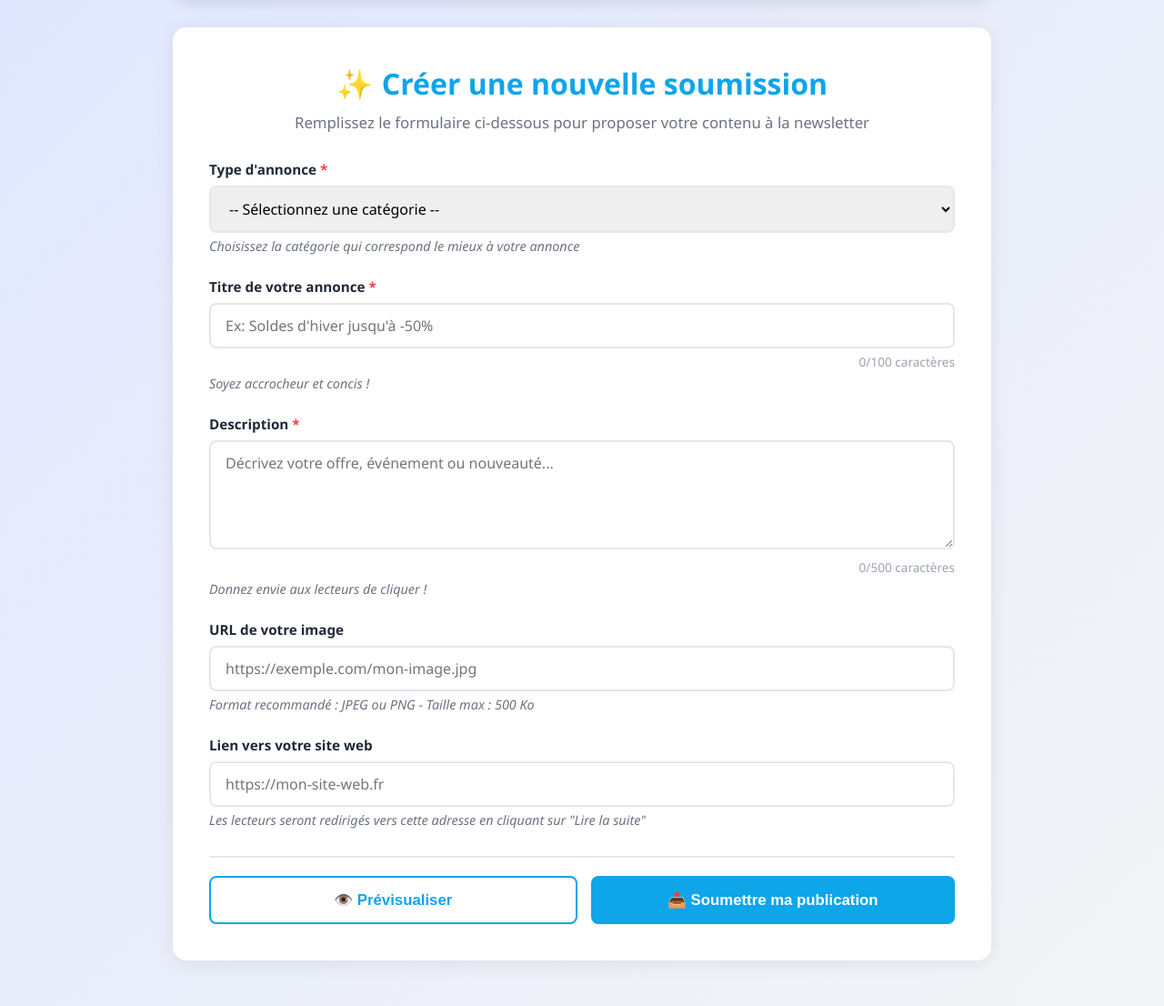
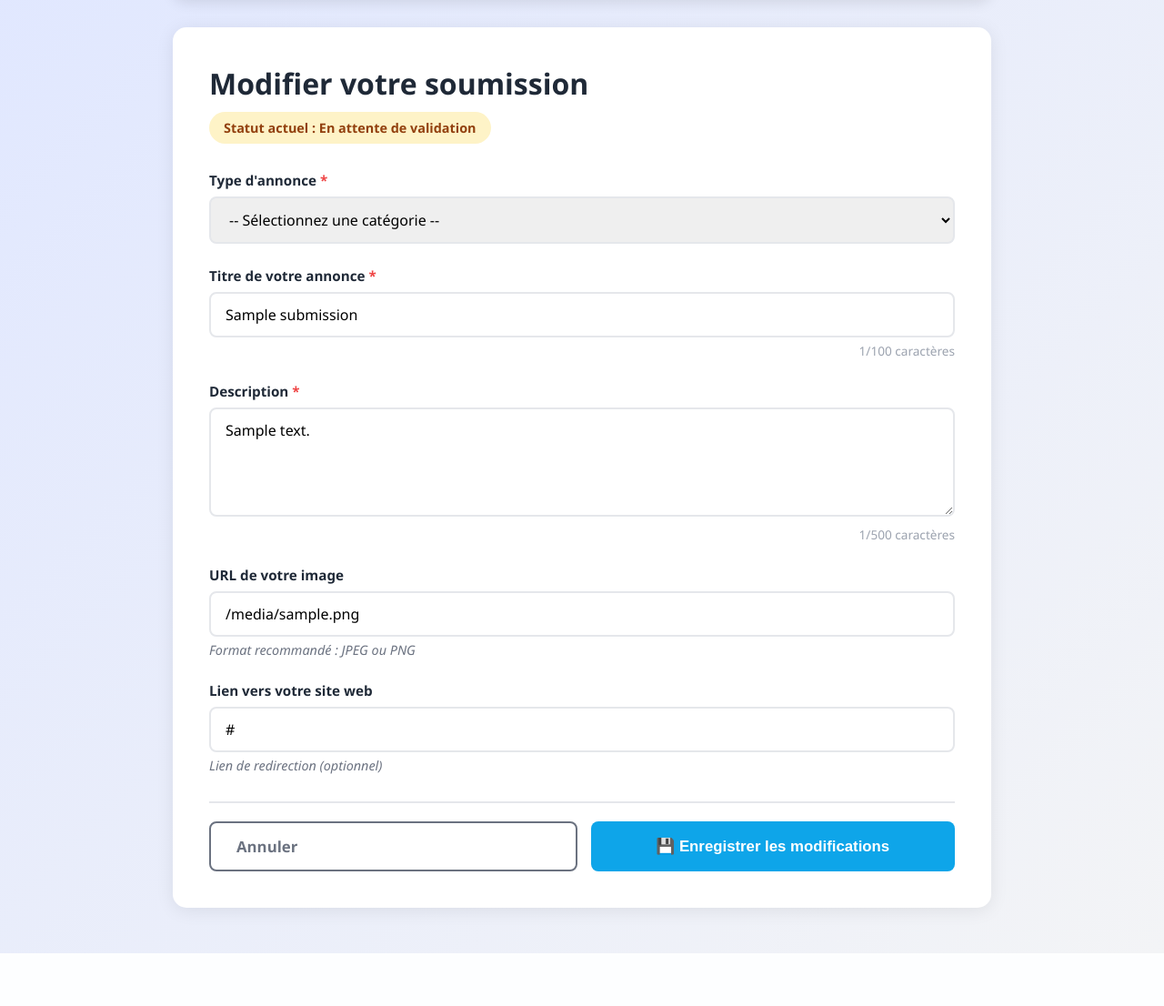
Before and after one commit to Foufou536/projet, a Flask app: page /edit_submission/1 in a window 1280 px wide. Shown: the part 102-1208 px from the top of the page at 91% size. After the commit the page ends 1150 px from the top, so only its background shows below. Run offline with Flask 3, Linux system fonts and the light colour scheme; the visitor is signed in with stand-in values (Sample User, id 1); a database or web service that is not in the repository returns one stand-in record (values such as "Sample title"); some libraries are stand-ins or nearby versions.

Commit message:
Prévisualisation professionnelle &  Formulaire de modification qui fonction...

```diff
--- a/templates/submission/edit.html
+++ b/templates/submission/edit.html
@@ -3,7 +3,7 @@
 <head>
     <meta charset="UTF-8">
     <meta name="viewport" content="width=device-width, initial-scale=1.0">
-    <title>Créer une soumission - Newsletter Aurillac</title>
+    <title>Modifier une soumission - Newsletter Aurillac</title>
     <style>
         * {
             margin: 0;
@@ -83,23 +83,27 @@
         }
 
         .form-header {
-            text-align: center;
-            margin-bottom: 30px;
+            margin-bottom: 20px;
         }
 
         .form-header h1 {
-            color: #0ea5e9;
+            color: #1f2937;
             font-size: 2em;
             margin-bottom: 10px;
-            display: flex;
-            align-items: center;
-            justify-content: center;
-            gap: 10px;
         }
 
-        .form-header p {
-            color: #6b7280;
-            font-size: 1.05em;
+        .status-badge {
+            display: inline-block;
+            padding: 8px 16px;
+            border-radius: 20px;
+            font-size: 0.9em;
+            font-weight: 600;
+            margin-bottom: 10px;
+        }
+
+        .status-pending {
+            background: #fef3c7;
+            color: #92400e;
         }
 
         .form-group {
@@ -183,8 +187,8 @@
 
         .btn-outline {
             background: white;
-            color: #0ea5e9;
-            border: 2px solid #0ea5e9;
+            color: #6b7280;
+            border: 2px solid #6b7280;
             flex: 1;
             padding: 14px 28px;
             font-size: 1.05em;
@@ -353,10 +245,10 @@
 
         <div class="form-card">
             <div class="form-header">
-                <h1>
-                    <span>✨</span> Créer une nouvelle soumission
-                </h1>
-                <p>Remplissez le formulaire ci-dessous pour proposer votre contenu à la newsletter</p>
+                <h1>Modifier votre soumission</h1>
+                <div class="status-badge status-pending">
+                    Statut actuel : En attente de validation
+                </div>
             </div>
 
             {% with messages = get_flashed_messages(with_categories=true) %}
@@ -369,21 +261,20 @@
                 {% endif %}
             {% endwith %}
 
-            <form method="POST" action="{{ url_for('submit_newsletter') }}" id="submissionForm">
+            <form method="POST" action="{{ url_for('edit_submission', submission_id=submission.id) }}">
                 <input type="hidden" name="csrf_token" value="{{ csrf_token() }}"/>
 
                 <div class="form-group">
                     <label for="category">Type d'annonce <span>*</span></label>
                     <select name="category" id="category" required>
                         <option value="">-- Sélectionnez une catégorie --</option>
-                        <option value="solde">🏷️ Solde jusqu'à -60%</option>
-                        <option value="offre">🎁 Offre promotionnelle</option>
-                        <option value="evenement">📅 Actualité / Événement</option>
-                        <option value="conseil">💡 Conseil de la rédaction</option>
-                        <option value="nouveaute">⭐ Nouveauté / Lancement</option>
-                        <option value="general">📰 Annonce générale</option>
+                        <option value="solde" {% if submission.category == 'solde' %}selected{% endif %}>🏷️ Solde jusqu'à -60%</option>
+                        <option value="offre" {% if submission.category == 'offre' %}selected{% endif %}>🎁 Offre promotionnelle</option>
+                        <option value="evenement" {% if submission.category == 'evenement' %}selected{% endif %}>📅 Actualité / Événement</option>
+                        <option value="conseil" {% if submission.category == 'conseil' %}selected{% endif %}>💡 Conseil de la rédaction</option>
+                        <option value="nouveaute" {% if submission.category == 'nouveaute' %}selected{% endif %}>⭐ Nouveauté / Lancement</option>
+                        <option value="general" {% if submission.category == 'general' %}selected{% endif %}>📰 Annonce générale</option>
                     </select>
-                    <div class="help-text">Choisissez la catégorie qui correspond le mieux à votre annonce</div>
                 </div>
 
                 <div class="form-group">
@@ -392,15 +283,14 @@
                         type="text"
                         name="title"
                         id="title"
-                        placeholder="Ex: Soldes d'hiver jusqu'à -50%"
+                        value="{{ submission.title }}"
                         maxlength="100"
                         required
                         oninput="updateCharCount('title', 'titleCount', 100)"
                     >
                     <div class="char-count">
-                        <span id="titleCount">0</span>/100 caractères
+                        <span id="titleCount">{{ submission.title|length }}</span>/100 caractères
                     </div>
-                    <div class="help-text">Soyez accrocheur et concis !</div>
                 </div>
 
                 <div class="form-group">
@@ -408,15 +298,13 @@
                     <textarea
                         name="description"
                         id="description"
-                        placeholder="Décrivez votre offre, événement ou nouveauté..."
                         maxlength="500"
                         required
                         oninput="updateCharCount('description', 'descCount', 500)"
-                    ></textarea>
+                    >{{ submission.description }}</textarea>
                     <div class="char-count">
-                        <span id="descCount">0</span>/500 caractères
+                        <span id="descCount">{{ submission.description|length }}</span>/500 caractères
                     </div>
-                    <div class="help-text">Donnez envie aux lecteurs de cliquer !</div>
                 </div>
 
                 <div class="form-group">
@@ -425,9 +313,10 @@
                         type="url"
                         name="image_url"
                         id="image_url"
+                        value="{{ submission.image_url or '' }}"
                         placeholder="https://exemple.com/mon-image.jpg"
                     >
-                    <div class="help-text">Format recommandé : JPEG ou PNG - Taille max : 500 Ko</div>
+                    <div class="help-text">Format recommandé : JPEG ou PNG</div>
                 </div>
 
                 <div class="form-group">
@@ -436,37 +325,21 @@
                         type="url"
                         name="link_url"
                         id="link_url"
+                        value="{{ submission.link_url or '' }}"
                         placeholder="https://mon-site-web.fr"
                     >
-                    <div class="help-text">Les lecteurs seront redirigés vers cette adresse en cliquant sur "Lire la suite"</div>
+                    <div class="help-text">Lien de redirection (optionnel)</div>
                 </div>
 
                 <div class="form-actions">
-                    <button type="button" class="btn btn-outline" onclick="showPreview()">
-                        👁️ Prévisualiser
-                    </button>
+                    <a href="{{ url_for('user_dashboard') }}" class="btn btn-outline">
+                        Annuler
+                    </a>
                     <button type="submit" class="btn btn-primary">
-                        📤 Soumettre ma publication
+                        💾 Enregistrer les modifications
                     </button>
                 </div>
             </form>
-        </div>
-    </div>
-
-    <!-- Modal Prévisualisation -->
-    <div class="modal" id="previewModal">
-        <div class="modal-content">
-            <button class="modal-close" onclick="closePreview()">×</button>
-            <h2 style="color: #1f2937; margin-bottom: 20px;">📋 Aperçu de votre annonce</h2>
-            <p style="color: #6b7280; margin-bottom: 20px;">Voici comment votre annonce apparaîtra dans la newsletter :</p>
-
-            <div class="preview-card" id="previewContent">
-                <!-- Le contenu sera généré par JavaScript -->
-            </div>
-
-            <div style="text-align: center; margin-top: 20px;">
-                <button class="btn btn-secondary" onclick="closePreview()">Fermer l'aperçu</button>
-            </div>
         </div>
     </div>
 
@@ -482,50 +355,6 @@
                 count.style.color = '#9ca3af';
             }
         }
-
-        function showPreview() {
-            const category = document.getElementById('category');
-            const title = document.getElementById('title').value;
-            const description = document.getElementById('description').value;
-            const imageUrl = document.getElementById('image_url').value;
-            const linkUrl = document.getElementById('link_url').value;
-
-            if (!title || !description || !category.value) {
-                alert('⚠️ Veuillez remplir au moins le titre, la description et la catégorie avant de prévisualiser.');
-                return;
-            }
-
-            const categoryText = category.options[category.selectedIndex].text;
-
-            let previewHTML = '<div class="preview-content">';
-            previewHTML += `<div class="preview-category">${categoryText}</div>`;
-            previewHTML += `<div class="preview-title">${title}</div>`;
-            previewHTML += `<div class="preview-description">${description}</div>`;
-
-            if (linkUrl) {
-                previewHTML += `<a href="${linkUrl}" class="preview-link" target="_blank">Lire la suite</a>`;
-            }
-
-            previewHTML += '</div>';
-
-            if (imageUrl) {
-                previewHTML += `<div class="preview-image-container"><img src="${imageUrl}" class="preview-image" alt="${title}" onerror="this.style.display='none'"></div>`;
-            }
-
-            document.getElementById('previewContent').innerHTML = previewHTML;
-            document.getElementById('previewModal').classList.add('active');
-        }
-
-        function closePreview() {
-            document.getElementById('previewModal').classList.remove('active');
-        }
-
-        // Fermer le modal en cliquant en dehors
-        document.getElementById('previewModal').addEventListener('click', function(e) {
-            if (e.target === this) {
-                closePreview();
-            }
-        });
     </script>
 </body>
 </html>
```
Also changed, not shown: other parts of templates/submission/edit.html (+1 -113 lines), templates/submission/create.html (+45 -25 lines), templates/submission/preview.html (deleted, +0 -195 lines).
